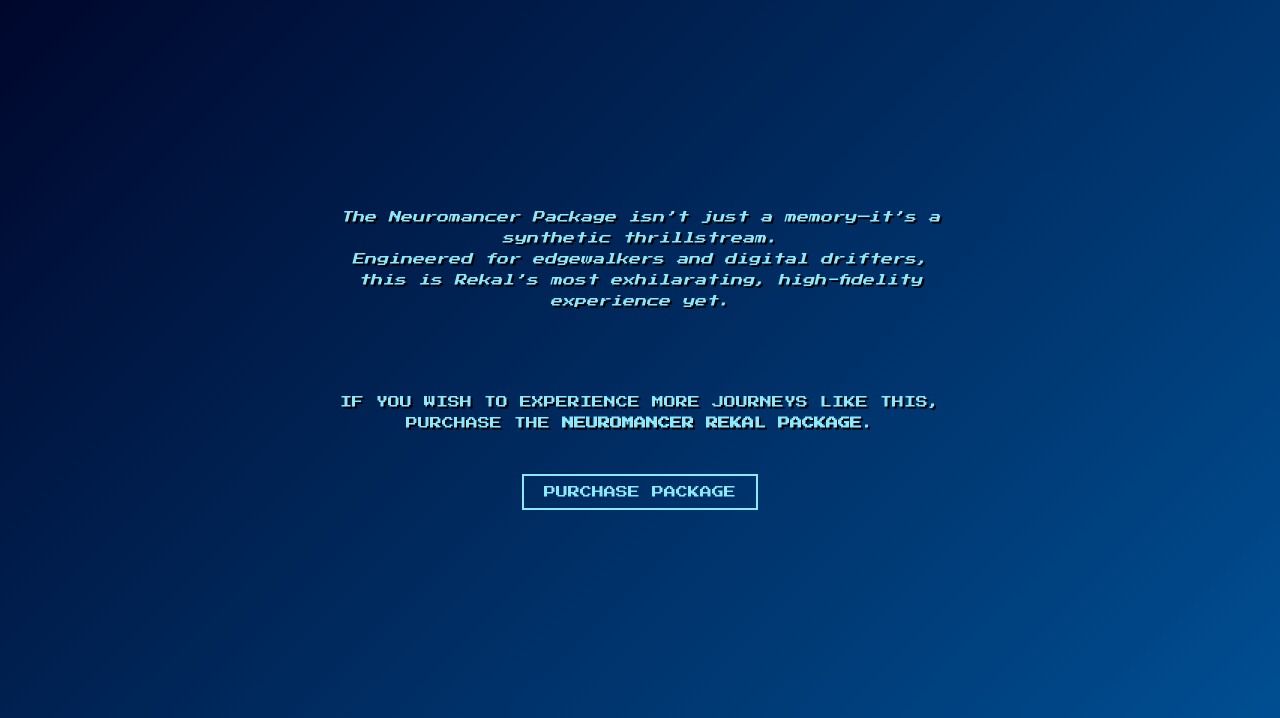
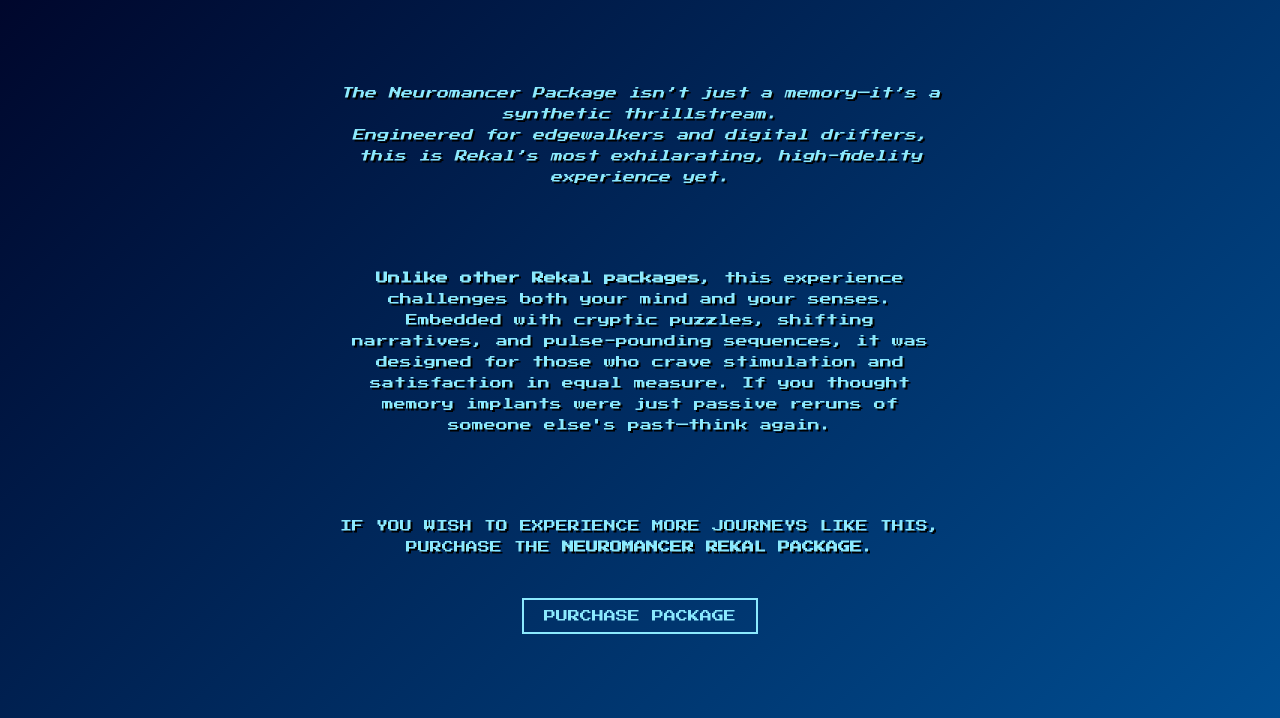
Before and after one commit to RohamArbabi/neuromancer.github.io, a plain HTML site: page index.html in a window 1280 px wide. Shown: the part 82-800 px from the top of the page. Drawn offline with Linux system fonts and the light colour scheme.

Commit message:
Update index.html

```diff
--- a/index.html
+++ b/index.html
@@ -84,6 +84,8 @@
     <p><em>The Neuromancer Package isn’t just a memory—it’s a synthetic thrillstream.</em><br>
     <em>Engineered for edgewalkers and digital drifters, this is Rekal’s most exhilarating, high-fidelity experience yet.</em></p>
 
+    <p><strong>Unlike other Rekal packages</strong>, this experience challenges both your mind and your senses. Embedded with cryptic puzzles, shifting narratives, and pulse-pounding sequences, it was designed for those who crave stimulation and satisfaction in equal measure. If you thought memory implants were just passive reruns of someone else's past—think again.</p>
+
     <p>IF YOU WISH TO EXPERIENCE MORE JOURNEYS LIKE THIS,<br>
     PURCHASE THE <strong>NEUROMANCER REKAL PACKAGE</strong>.</p>
 
```
